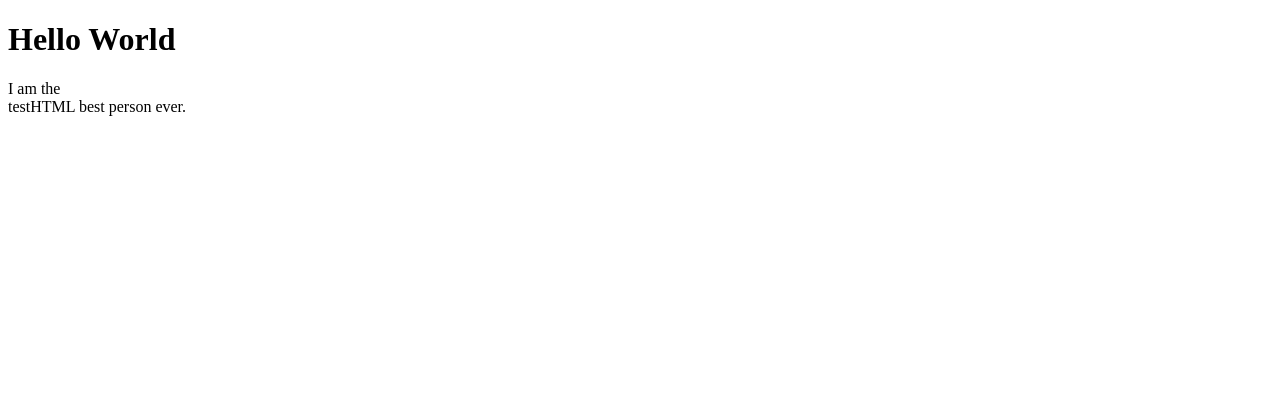
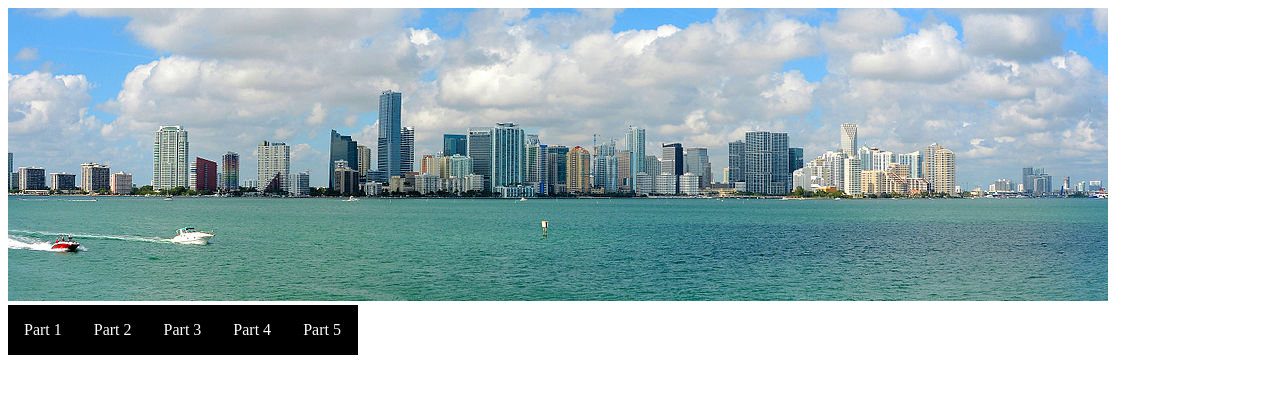
Before and after one commit to rubecube/testHTML, a plain HTML site: page index.html in a window 1280 px wide. Drawn offline with Linux system fonts and the light colour scheme.

Commit message:
Add image and about with link bar

```diff
--- /dev/null
+++ b/css/styles.css
@@ -0,0 +1,29 @@
+.headerimg{
+    background-color: aqua;
+    height: auto;
+    max-width: 100%;
+    position: relative;
+
+}
+
+ul{
+    list-style-type: none;
+    margin: 0;
+    padding: 0;
+    overflow: hidden;
+    background-color: black;
+    width: 350px;
+}
+li{
+    float: left;
+}
+li a{
+    display: block;
+    color: white;
+    text-align: center;
+    padding: 16px;
+    text-decoration: none;
+}
+li a:hover{
+    background-color: #111111;
+}
--- a/index.html
+++ b/index.html
@@ -2,10 +2,21 @@
 <html lang="en">
 <head>
     <meta charset="UTF-8">
-    <title>Document</title>
+    <title>About</title>
+    <link rel="stylesheet" type="text/css" href="css/styles.css">
+
 </head>
 <body>
-    <h1>Hello World</h1>
-    <p>I am the <br>testHTML best person ever.</p>
+    <header>
+       <img id="headerimg" src="img/mia.jpg" alt="Miami Sky Line">
+    </header>
+
+    <ul>
+        <li> <a href="">Part 1</a></li>
+        <li> <a href="">Part 2</a></li>
+        <li> <a href="">Part 3</a></li>
+        <li> <a href="">Part 4</a></li>
+        <li> <a href="">Part 5</a></li>
+    </ul>
 </body>
 </html>
```
Also changed, not shown: img/mia.jpg (added).
